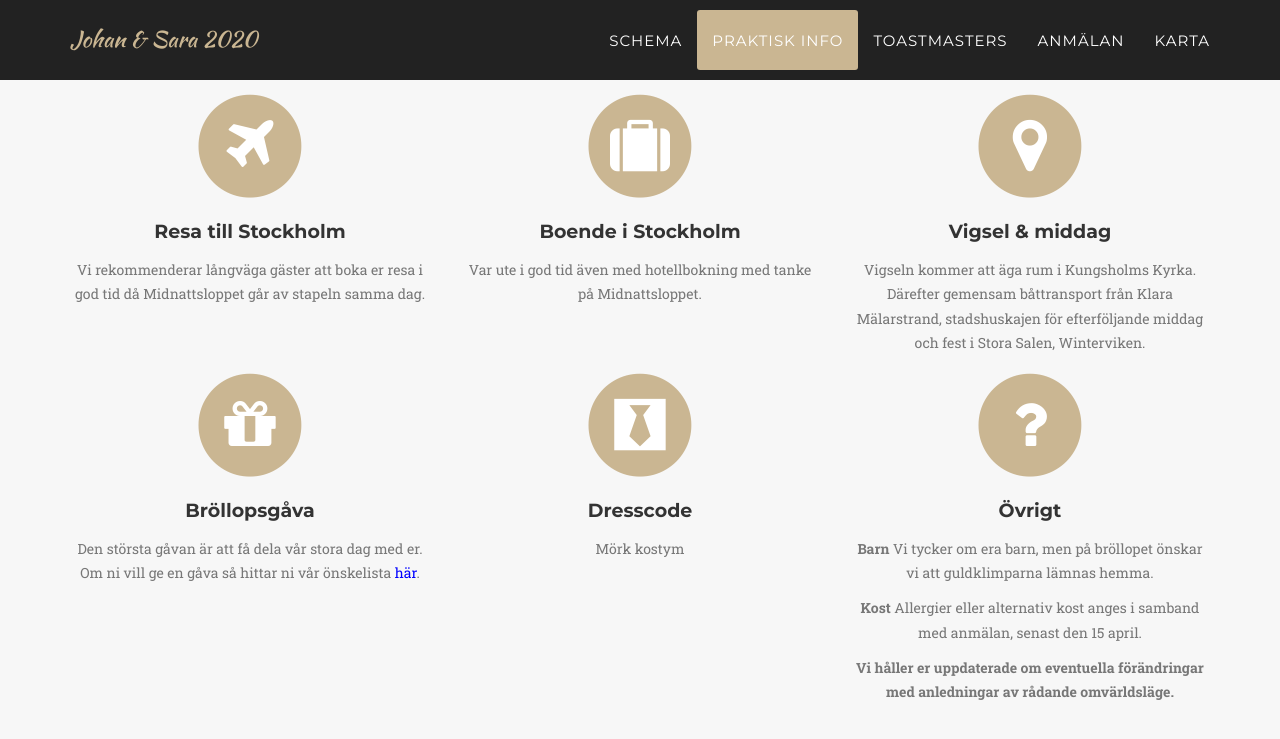
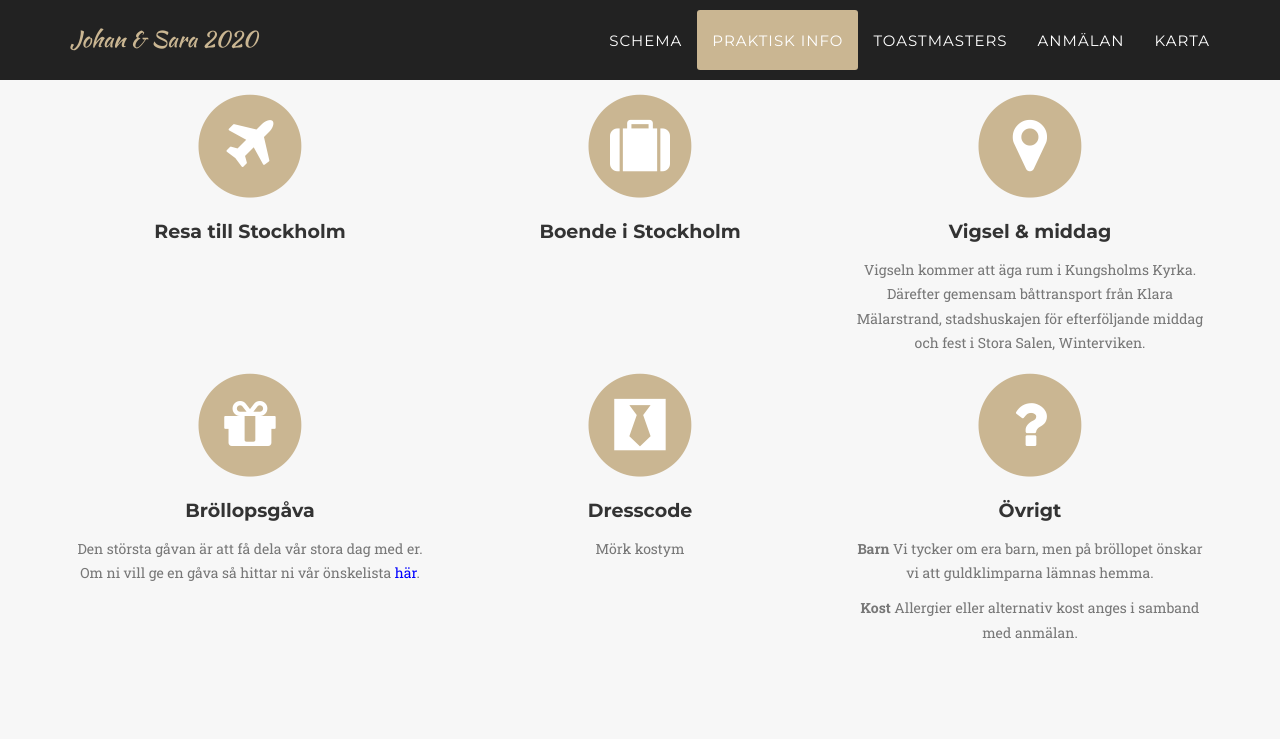
Before and after one commit to ekurin/bostrom-wedding, a Jekyll site: the page built from index.html, in a window 1280 px wide and 900 px high, scrolled down 2822 px. Shown: the top 739 px of the window. Built offline with Jekyll 4.4.1, drawn with Linux system fonts in a browser that asks for light colours; some web fonts are replaced; some of the changed text lies outside the part shown.

Commit message:
Copy changes

```diff
--- a/_includes/about.html
+++ b/_includes/about.html
@@ -15,7 +15,7 @@
                         <i class="fa fa-plane fa-stack-1x fa-inverse"></i>
                     </span>
                     <h4 class="service-heading">Resa till Stockholm</h4>
-                    <p class="text-muted">Vi rekommenderar långväga gäster att boka er resa i god tid då Midnattsloppet går av stapeln samma dag.</p>
+                    <p class="text-muted"></p>
                 </div>
                 <div class="col-md-4">
                     <span class="fa-stack fa-4x">
@@ -23,7 +23,7 @@
                         <i class="fa fa-suitcase fa-stack-1x fa-inverse"></i>
                     </span>
                     <h4 class="service-heading">Boende i Stockholm</h4>
-                    <p class="text-muted">Var ute i god tid även med hotellbokning med tanke på Midnattsloppet.</p>
+                    <p class="text-muted"></p>
                 </div>
                 <div class="col-md-4">
                     <span class="fa-stack fa-4x">
@@ -56,8 +56,7 @@
                     </span>
                     <h4 class="service-heading">Övrigt</h4>
                     <p class="text-muted"><b>Barn</b> Vi tycker om era barn, men på bröllopet önskar vi att guldklimparna lämnas hemma.</p>
-                    <p class="text-muted"><b>Kost</b> Allergier eller alternativ kost anges i samband med anmälan, senast den 15 april.</p>
-                    <p class="text-muted"><b>Vi håller er uppdaterade om eventuella förändringar med anledningar av rådande omvärldsläge.</b></p>
+                    <p class="text-muted"><b>Kost</b> Allergier eller alternativ kost anges i samband med anmälan.</p>
 
 
                 </div>
--- a/_includes/contact.html
+++ b/_includes/contact.html
@@ -3,7 +3,7 @@
         <div class="row">
             <div class="col-lg-12 text-center">
                 <h2 class="section-heading">Anmälan</h2>
-                <h3 class="section-subheading text-muted">OSA senast 15 april</h3>
+                <h3 class="section-subheading text-muted"></h3>
             </div>
         </div>
         <div class="row">
--- a/_includes/header.html
+++ b/_includes/header.html
@@ -45,7 +45,7 @@
     <div class="container">
         <div class="intro-text">
             <div class="intro-heading">Sara &#x2661; Johan</div>
-            <div class="intro-lead-in">15 AUGUSTI 2020</div>
+            <div class="intro-lead-in">31 JULI 2021</div>
             <a href="#timeline" class="page-scroll intro-arrow">
                 <div class="arrow animated bounce"></div>
             </a>
--- a/_includes/timeline.html
+++ b/_includes/timeline.html
@@ -16,7 +16,7 @@
                             </div>
                             <div class="timeline-panel">
                                 <div class="timeline-heading">
-                                    <h4>LÖRDAG 15 AUGUSTI KL 15:30</h4>
+                                    <h4>LÖRDAG 31 JULI KL 15:30</h4>
                                     <h4 class="subheading">Vigsel i Kungsholms Kyrka</h4>
                                 </div>
                                 <div class="timeline-body">
@@ -30,7 +30,7 @@
                             </div>
                             <div class="timeline-panel">
                                 <div class="timeline-heading">
-                                    <h4>LÖRDAG 15 AUGUSTI KL 17:30</h4>
+                                    <h4>LÖRDAG 31 JULI KL 17:30</h4>
                                     <h4 class="subheading">Bubbel och båttransport</h4>
                                 </div>
                                 <div class="timeline-body">
@@ -44,7 +44,7 @@
                             </div>
                             <div class="timeline-panel">
                                 <div class="timeline-heading">
-                                    <h4>LÖRDAG 15 AUGUSTI KL 18:00</h4>
+                                    <h4>LÖRDAG 31 JULI KL 18:00</h4>
                                     <h4 class="subheading">Mingel och brudskål, Winterviken</h4>
                                 </div>
                                 <div class="timeline-body">
@@ -58,7 +58,7 @@
                             </div>
                             <div class="timeline-panel">
                                 <div class="timeline-heading">
-                                    <h4>LÖRDAG 15 AUGUSTI KL 18:30</h4>
+                                    <h4>LÖRDAG 31 JULI KL 18:30</h4>
                                     <h4 class="subheading">Bröllopsmiddag, Stora Salen, Winterviken</h4>
                                 </div>
                                 <div class="timeline-body">
@@ -72,7 +72,7 @@
                             </div>
                             <div class="timeline-panel">
                                 <div class="timeline-heading">
-                                    <h4>LÖRDAG 15 AUGUSTI 23:00</h4>
+                                    <h4>LÖRDAG 31 JULI 23:00</h4>
                                     <h4 class="subheading">Bröllopsfest, Krutkällaren, Winterviken</h4>
                                 </div>
                                 <div class="timeline-body">
```
